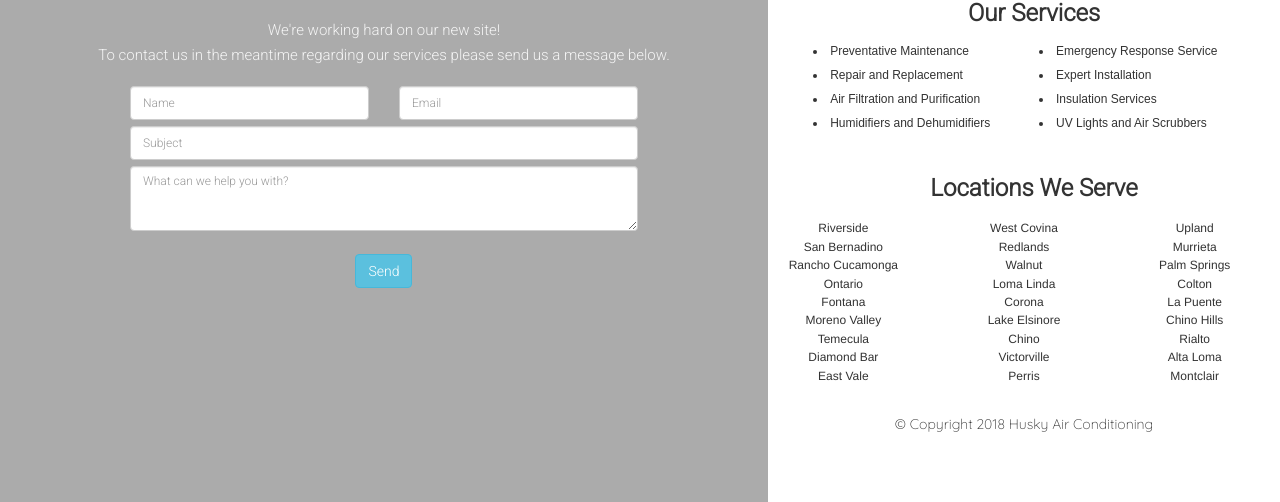
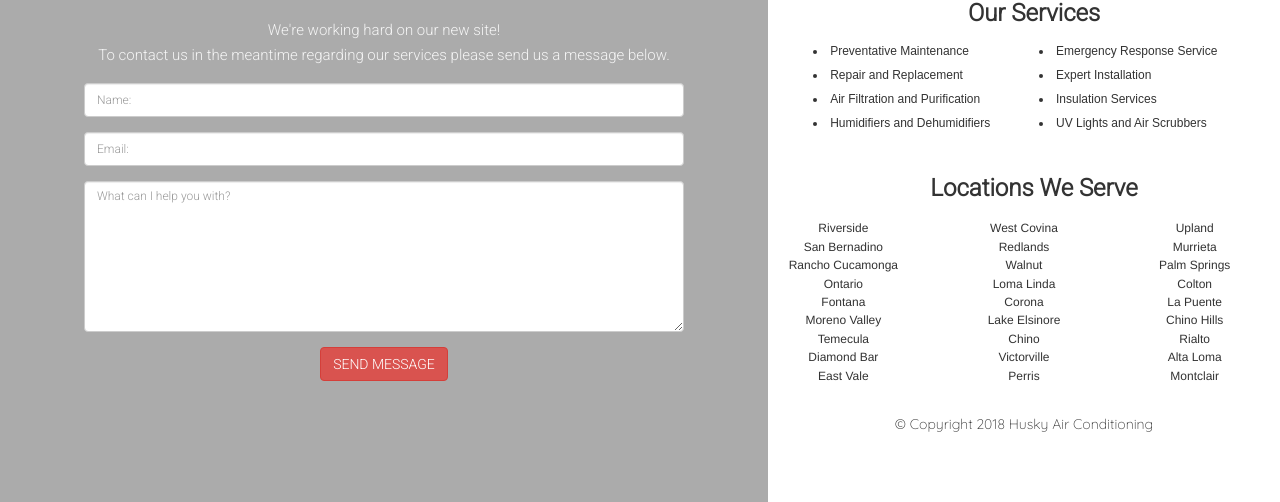
Before and after one commit to aprillianee/Test, a plain HTML site: page index.html in a window 1280 px wide. Shown: the part 298-800 px from the top of the page. Drawn offline with nearby package versions, Linux system fonts and the light colour scheme.

Commit message:
testing form

```diff
--- a/index.html
+++ b/index.html
@@ -32,38 +32,24 @@
                             <div class="row">
                                 <div class="col-sm-1"></div>
                                 <div class="col-sm-10">
-                                    <form style="max-width: 600px" method="POST" action="https://formspree.io/steve.valdez@huskyairconditioning.com">
-                                        <div class="row">
-                                            <div class="col-md-6">
-                                                <div class="md-form">
-                                                    <input type="text" id="contact-name" placeholder="Name" class="form-control">
-                                                </div>
+                                        <form style="max-width: 600px"class="center-block" method="POST" action="https://formspree.io/almelcho@uci.edu">
+                                            <div class="form-group">
+                                            <input id="inputName" class="form-control" type="text" placeholder="Name: " name="name" required />
                                             </div>
-                                            <div class="col-md-6">
-                                                <div class="md-form">
-                                                    <input type="text" id="contact-email" placeholder="Email" class="form-control">                                    </div>
-                                                </div>
+                                            <div class="form-group">
+                                            <input id="inputMail" class="form-control" type="email" placeholder="Email: " name="_replyto" required />
                                             </div>
-                                            <div class="row">
-                                                <div class="col-md-12">
-                                                    <div class="md-form">
-                                                        <input type="text" id="contact-Subject" placeholder="Subject" class="form-control">
-                                                    </div>
-                                                </div>
+                                            <div class="form-group">
+                                            <input type="hidden" class="form-control" type="text" name="_subject" value="New Submission!" />
                                             </div>
-                                            <div class="row">
-                                                <div class="col-md-12">
-                                                    <div class="md-form">
-                                                        <textarea type="text" id="contact-message" placeholder="What can we help you with?" class="form-control md-textarea" rows="3"></textarea>
-                                                    </div>
-                                                </div>
+                                            <div class="form-group">
+                                            <textarea id="inputMessage" placeholder="What can I help you with?" class="form-control" name="message" cols="30" rows="8" required></textarea>
                                             </div>
-
-                                            <br>
-                                            <div class="text-center text-md-left">
-                                                <input type="hidden" name="_next" value="index.html" />
-                                                <a class="btn btn-info btn-md">Send</a>
+                                            <div class="form-group">
+                                            <input type="hidden" name="_next" value="index.html" />
+                                            <p class="text-center"><button class="btn btn-danger btn-xl text-uppercase" type="submit" value="Send Message!">Send Message</button></p>
                                             </div>
+                                            </form>
                                         </form>
                                     </div>
                                     <div class="col-sm-1"></div>
```
